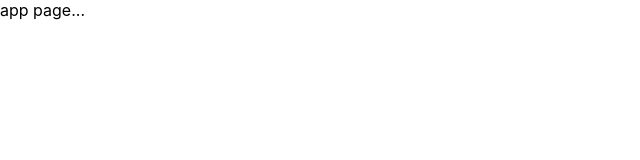
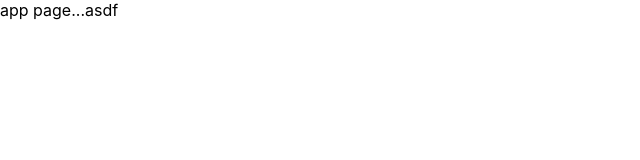
Before and after one commit to lz82/react-dianping, a React (Create React App) app: page / in a window 1280 px wide. Shown: the top 160 px of the page, without its empty margins (0-640 px from the left). Built offline with nearby package versions, Linux system fonts and the light colour scheme.

Commit message:
:construction: test husky

```diff
--- a/package.json
+++ b/package.json
@@ -13,7 +13,8 @@
     "build": "react-app-rewired build",
     "test": "react-app-rewired test",
     "eject": "react-scripts eject",
-    "lint": "eslint --ext .js --ext .jsx src/  --fix"
+    "lint": "eslint --ext .js --ext .jsx src/  --fix",
+    "prettier": "prettier -c --write src"
   },
   "browserslist": {
     "production": [
@@ -33,6 +34,7 @@
     "husky": "^4.2.5",
     "less": "^3.11.1",
     "less-loader": "^5.0.0",
+    "prettier": "^2.0.4",
     "react-app-rewired": "^2.1.5"
   }
 }
--- a/src/app.jsx
+++ b/src/app.jsx
@@ -3,7 +3,7 @@
 function App() {
   return (
     <div className="App">
-      app page...
+      app page...asdf
     </div>
   )
 }
```
Also changed, not shown: src/index.css (+3 -5 lines), .huskyrc.js, 1 other file (tests, documents, lock files or other folders).
